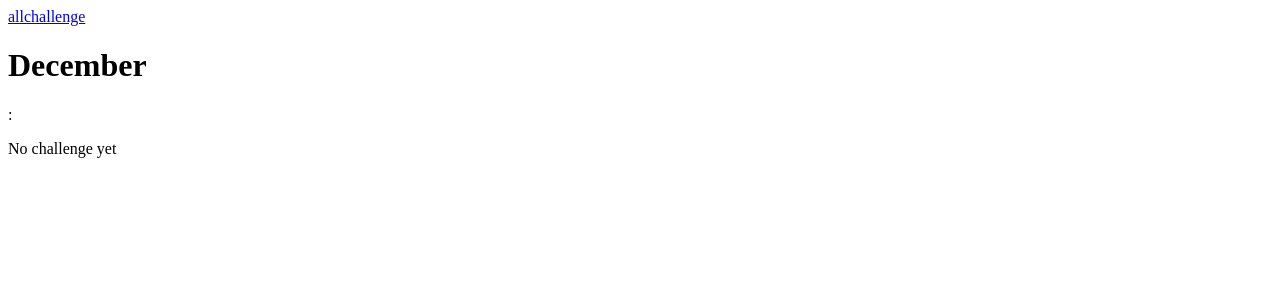
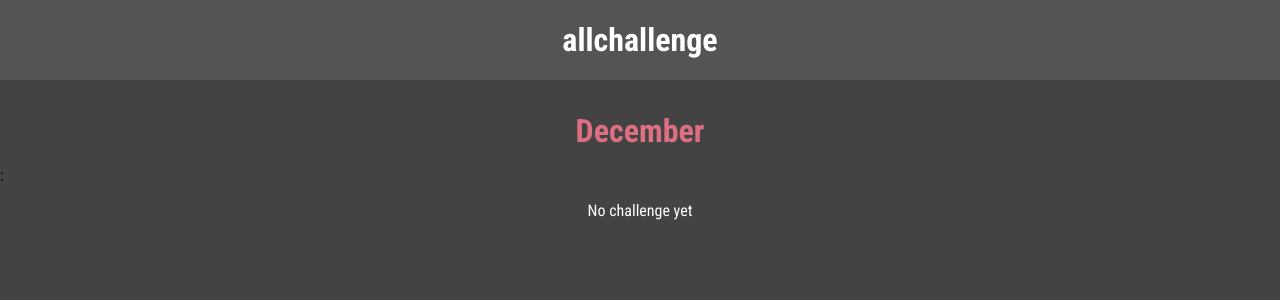
Before and after one commit to bunbaby/first-django-project, a Django app: page /challenges/december in a window 1280 px wide. Shown: the top 300 px of the page. Run offline with Django 4.2, Linux system fonts and the light colour scheme.

Commit message:
still on it

```diff
--- /dev/null
+++ b/mypage/challenges/static/challenges/includes/challenge.css
@@ -0,0 +1,19 @@
+h1,h3{
+    font-weight: bold;
+    text-align: center;
+    color: white;
+
+}
+h1{
+    font-size: 2rem;
+    margin: 2rem 0 1rem 0;
+    color: rgb(222, 110, 129)
+}
+h3{
+
+    font-size: 3rem;
+}
+.fallback{
+    text-align: center;
+    color: white;
+}
--- /dev/null
+++ b/mypage/challenges/static/challenges/includes/header.css
@@ -0,0 +1,25 @@
+header{
+    width: 100%;
+    height: 5rem;
+    background-color: rgb(85, 84, 84);
+}
+header nav{
+    width: 100%;
+    height: 100%;
+    display: flex;
+    justify-content: center;
+    align-items: center;
+
+}
+header nav a{
+    color: white;
+    font-size: 2rem;
+    font-weight: bold;
+    text-decoration: none;
+
+}
+header nav a:hover,
+header nav a:active{
+    color:#7e0154;
+
+}
--- a/mypage/challenges/templates/challenges/challenge.html
+++ b/mypage/challenges/templates/challenges/challenge.html
@@ -1,4 +1,9 @@
 {% extends 'base.html'%}
+{% load static%}
+{% block css_files %}
+    <link rel="stylesheet" href="{% static "challenges/includes/challenge.css"%}">
+    <link rel="stylesheet" href="{% static "challenges/includes/header.css"%}">
+{% endblock %}
 {% block page_title%}
    monthly_challenge
 {% endblock%}
@@ -8,6 +13,6 @@
     {% if text is not None %}:
     <h3>{{text}}</h3>
     {% else %}:
-    <p>No challenge yet</p>
+    <p class="fallback">No challenge yet</p>
     {% endif %}
 {% endblock%}
--- a/mypage/challenges/templates/challenges/index.html
+++ b/mypage/challenges/templates/challenges/index.html
@@ -1,7 +1,13 @@
 {% extends 'base.html'%}
+{% load static %}
+{% block css_files %}
+    <link rel="stylesheet" href="{% static "challenges/challenges.css"%}">
+    <link rel="stylesheet" href="{% static "challenges/includes/header.css"%}">
+{% endblock %}
     {% block page_title%}
         allchallenge
     {% endblock%}
+
     {% block content%}
     {% include 'challenges/includes/header.html'%}
     <ul>
--- a/mypage/mypage/settings.py
+++ b/mypage/mypage/settings.py
@@ -120,6 +120,9 @@ USE_TZ = True
 # https://docs.djangoproject.com/en/4.0/howto/static-files/
 
 STATIC_URL = 'static/'
+STATICFILES_DIRS= [
+    BASE_DIR/'static/'
+]
 
 # Default primary key field type
 # https://docs.djangoproject.com/en/4.0/ref/settings/#default-auto-field
--- /dev/null
+++ b/mypage/static/styles.css
@@ -0,0 +1,10 @@
+ @import url('https://fonts.googleapis.com/css2?family=Roboto+Condensed:wght@400;700&display=swap');
+
+ html{
+    font-family: 'Roboto Condensed', sans-serif;
+ }
+
+ body{
+    margin:0;
+    background-color: #444343;
+ }
--- a/mypage/templates/base.html
+++ b/mypage/templates/base.html
@@ -1,10 +1,12 @@
-
+{% load static %}
 <!DOCTYPE html>
 <html lang="en">
   <head>
     <meta charset="utf-8" />
     <meta name="viewport" content="width=device-width, initial-scale=1" />
     <title>{% block page_title %} my_challenges {% endblock %}</title>
+    <link rel ='stylesheet'  href="{% static 'styles.css'%}">
+    {% block css_files %} {% endblock %}
 </head>
 
 <body>
```
Also changed, not shown: mypage/challenges/static/challenges/challenges.css (added, +33 -0 lines).
